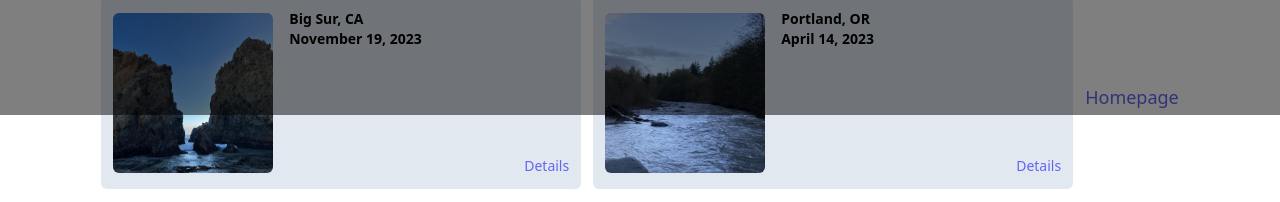
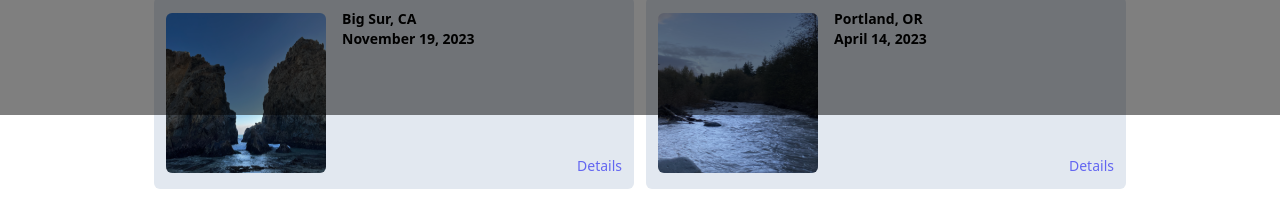
Before and after one commit to jessicagrayson/final-project, a React (Vite) app in the folder client/: page /guest-feed in a window 1280 px wide. Shown: the part 685-887 px from the top of the page. Built offline with nearby package versions, Linux system fonts and the light colour scheme.

Commit message:
styling added to homepage link on guest feed

```diff
--- a/client/src/GuestFeed.jsx
+++ b/client/src/GuestFeed.jsx
@@ -57,6 +57,7 @@ const demoData = [
 
 export default function GuestFeed() {
   return (
+    <div className="flex flex-col flex-wrap items-center justify-center ">
       <div className="flex flex-row flex-wrap items-center justify-center gap-y-2 gap-x-3">
         <GuestModal />
         {demoData.map((entry) => (
@@ -85,16 +86,17 @@ export default function GuestFeed() {
             <div className="flex items-end">
               <LinkComponent
                 placeholder={'Details'}
-              className="text-sm text-indigo-500 hover:underline hover:text-indigo-600"
+                className="text-sm text-indigo-500 hover:underline hover:text-indigo-500"
               />
             </div>
           </div>
         ))}
+      </div>
       <div>
         <LinkComponent
           to="/"
           placeholder="Homepage"
-          className="text-lg text-indigo-500 hover:underline"
+          className="text-xl tracking-wide text-indigo-500 hover:underline"
         />
       </div>
     </div>
```
Lines whose indentation alone changed are shown as unchanged.
